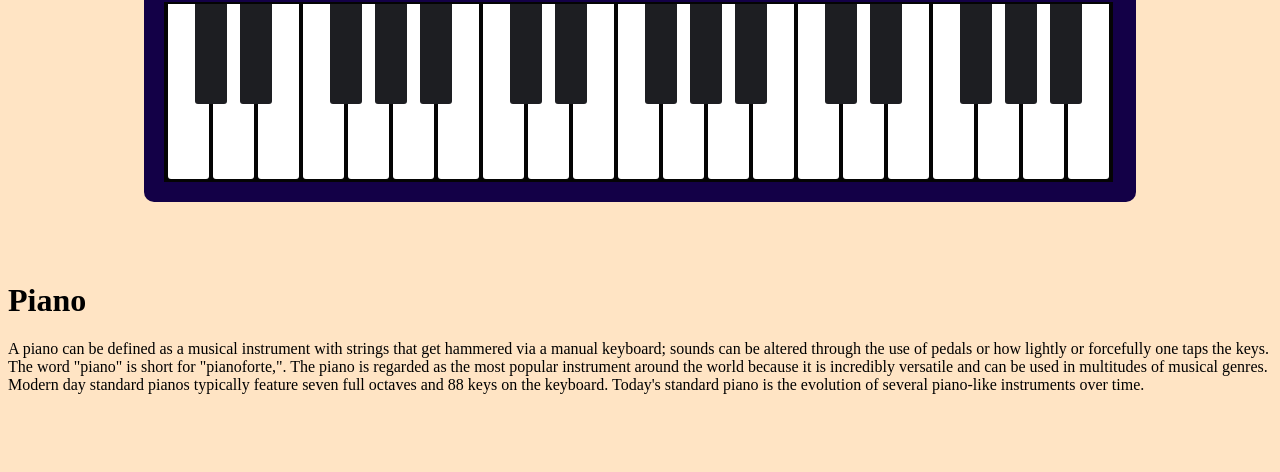
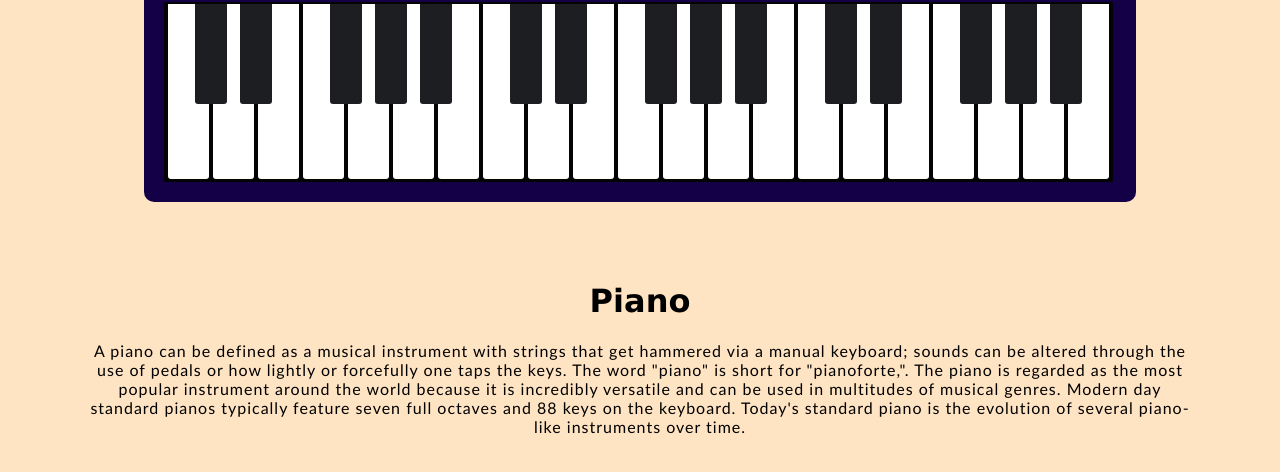
Before and after one commit to satyasaadhika/Piano, a plain HTML site: page index.html in a window 1280 px wide. Shown: the part 168-640 px from the top of the page. Drawn offline with Linux system fonts and the light colour scheme.

Commit message:
added style to p and h1 tag

```diff
--- a/styles.css
+++ b/styles.css
@@ -16,6 +16,18 @@ html {
     padding: 90px 20px 0 20px;
     position: relative;
     border-radius: 10px;
+}
+h1{
+  text-align: center;
+  font-family: 'Lucida Sans', 'Lucida Sans Regular', 'Lucida Grande', 'Lucida Sans Unicode', Geneva, Verdana, sans-serif;
+}
+p{
+  text-align: center;
+  margin: 0 80px 0 80px;
+  letter-spacing: 1px;
+  word-spacing: normal;
+  font-family: 'Gill Sans', 'Gill Sans MT', Calibri, 'Trebuchet MS', sans-serif;
+
 }
 
 .keys {
```
